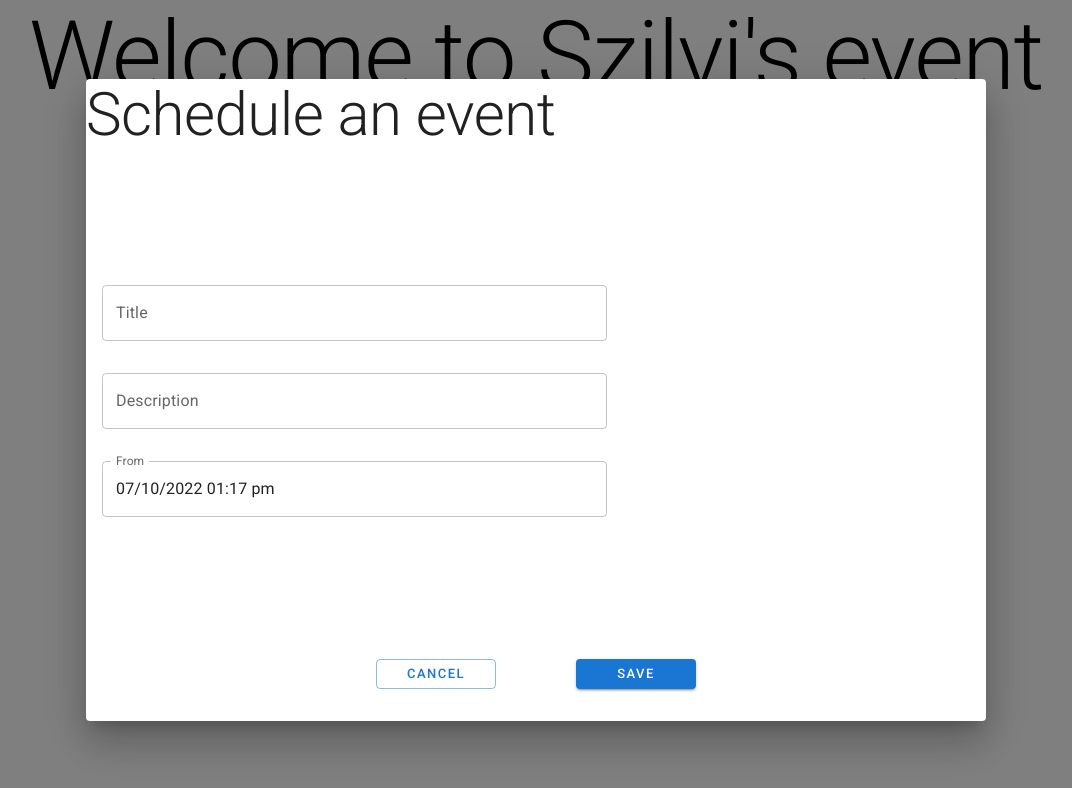
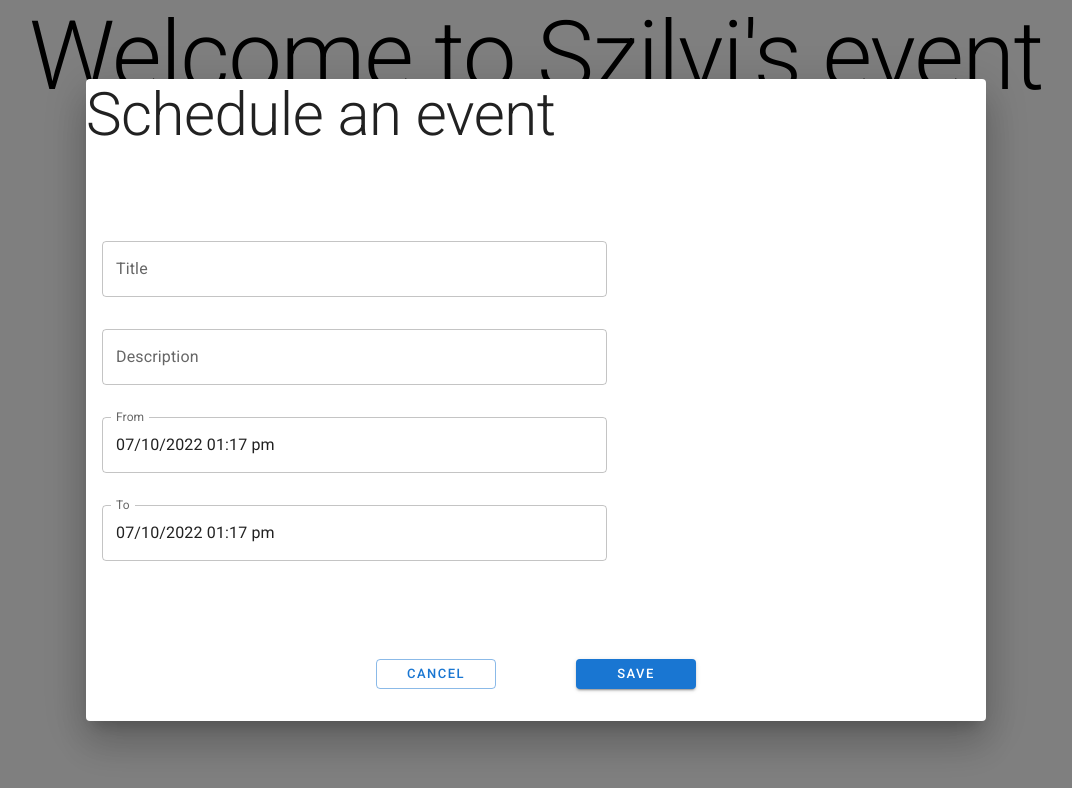
Before and after one commit to szylwythot/event-scheduler, a React (Create React App) app in the folder frontend/: page / in a window 1280 px wide. Both pictures are taken after a click on the button "LET'S START!". Shown: the top 788 px of the page, without its empty margins (104-1176 px from the left). Built offline with nearby package versions, Linux system fonts and the light colour scheme.

Commit message:
two date tiem is ready

```diff
--- a/frontend/src/components/ScheduleEventForm.jsx
+++ b/frontend/src/components/ScheduleEventForm.jsx
@@ -6,9 +6,17 @@ import { DateTimePicker } from '@mui/x-date-pickers/DateTimePicker';
 
 function ScheduleEventForm() {
     const [fromValue, setFromValue] = useState(new Date());
+    const [toValue, setToValue] = useState(new Date());
 
-    const handleChange = (newValue) => {
+    const handleFromDateTimeChange = (newValue) => {
         setFromValue(newValue);
+        if(newValue.getTime() > toValue.getTime()){ //this does not work...
+            setToValue(newValue);
+        }
+    };
+
+    const handleToDateTimeChange = (newValue) => {
+        setToValue(newValue);
     };
 
     return (
@@ -26,7 +34,13 @@ function ScheduleEventForm() {
                     <DateTimePicker
                         label="From"
                         value={fromValue}
-                        onChange={handleChange}
+                        onChange={handleFromDateTimeChange}
+                        renderInput={(params) => <TextField {...params} />}
+                    />
+                    <DateTimePicker
+                        label="To"
+                        value={toValue}
+                        onChange={handleToDateTimeChange}
                         renderInput={(params) => <TextField {...params} />}
                     />
                 </Box>
```
